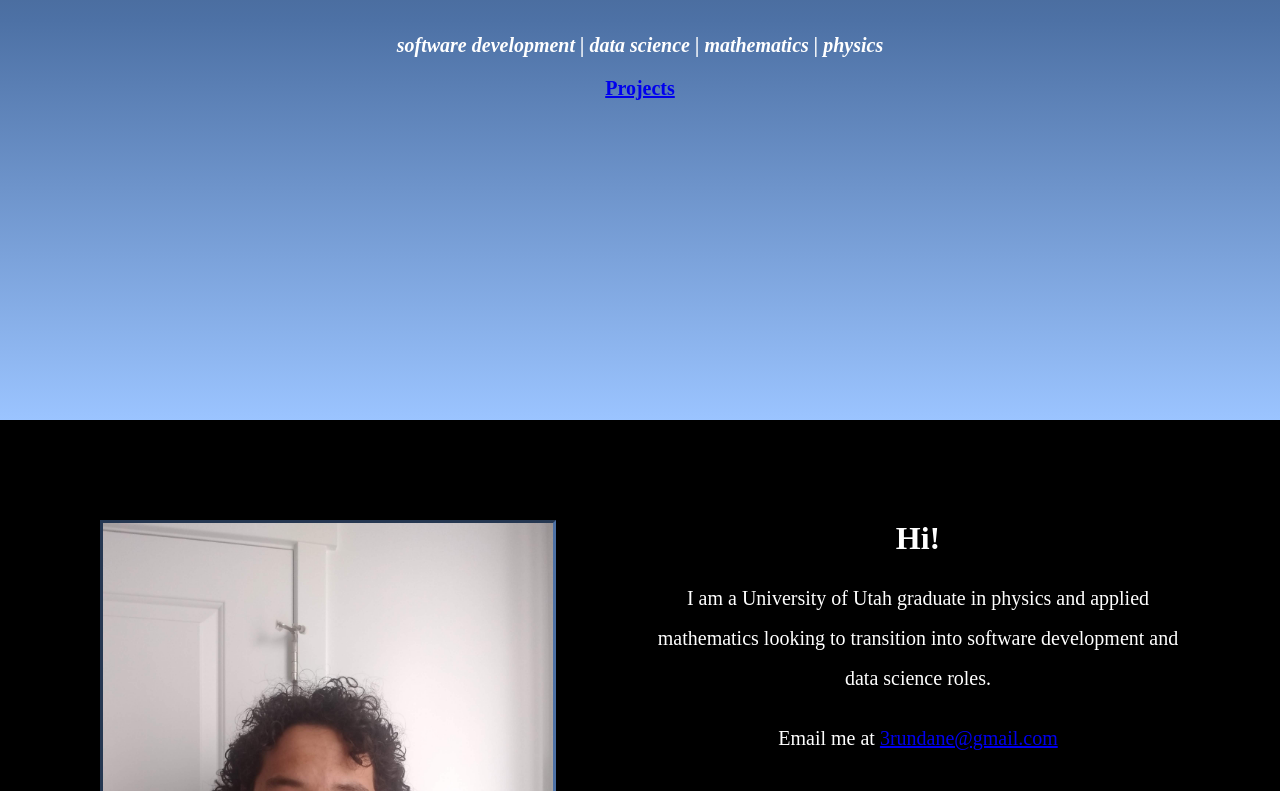
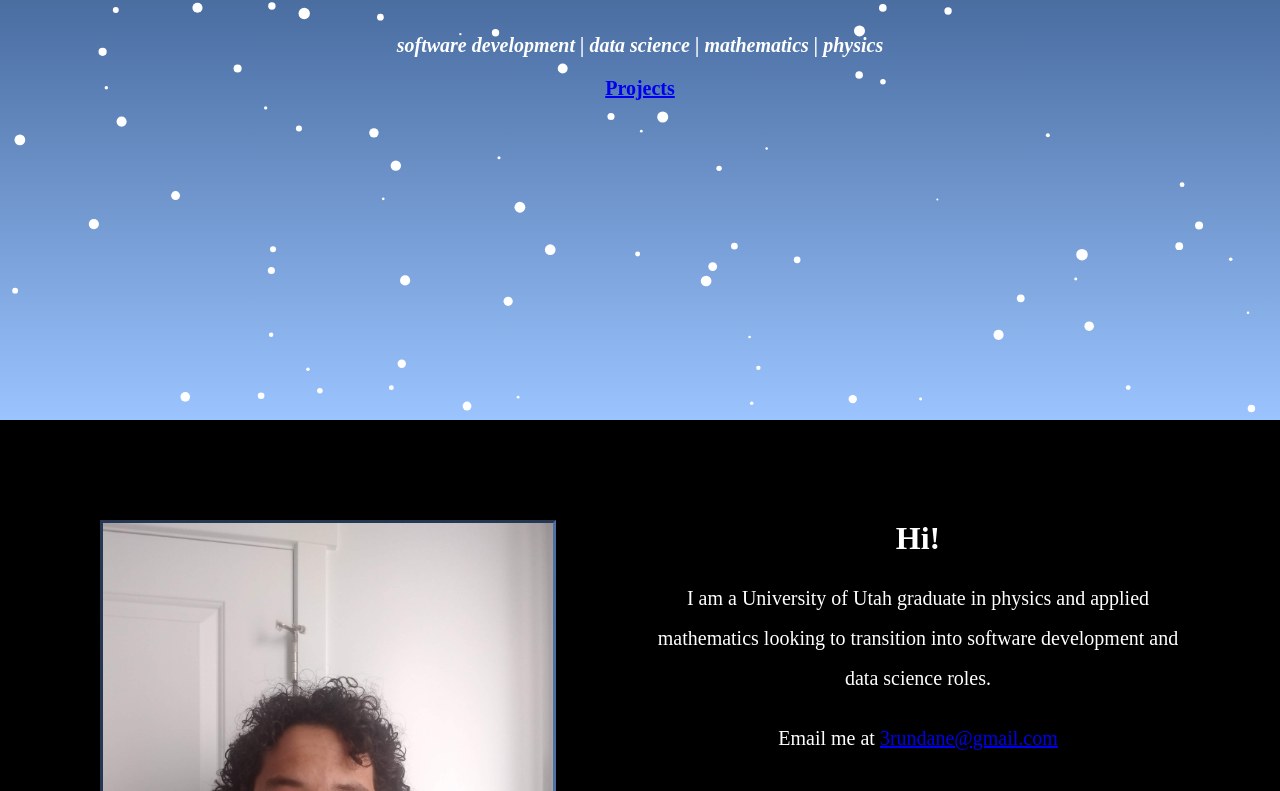
Before and after one commit to 3rundane/dane_website, a website: page index2.html in a window 1280 px wide. Shown: the part 380-1171 px from the top of the page. Drawn offline with Linux system fonts and the light colour scheme.

Commit message:
Add files via upload

```diff
--- /dev/null
+++ b/custom_particles.js
@@ -0,0 +1,147 @@
+//This is adapted code from a youtube tutorial from the channel FranksLaboratory. Definitely not my original idea.
+
+
+// const div = document.getElementById("particles-js");
+
+  /* create canvas element */
+  var canvas_el = document.createElement('canvas');
+//   canvas_el.className = pJS_canvas_class;
+
+  /* set size canvas */
+  canvas_el.style.width = "100%";
+  canvas_el.style.height = "100%";
+
+  /* append canvas */
+  var canvas = document.getElementById("particles-js").appendChild(canvas_el);
+
+const ctx = canvas.getContext('2d');
+canvas.width = window.innerWidth;
+canvas.height = window.innerHeight;
+
+let particlesArray; //was particleArray
+
+//get mouse position
+// let mouse = {
+//     x: null,
+//     y: null,
+//     radius: (canvas.height/80)*(canvas.width/80)
+// }
+
+// window.addEventListener('mousemove',function(event) {
+//     mouse.x = event.x;
+//     mouse.y = event.y;
+// }
+// )
+
+//create particle
+
+class Particle {
+    constructor(x,y,directionX,directionY,size,color) {
+        this.x = x;
+        this.y = y;
+        this.directionX = directionX;
+        this.directionY = directionY;
+        this.size = size;
+        this.color = color;
+    }
+    //method to draw individual particle
+    draw() {
+        ctx.beginPath();
+        ctx.arc(this.x,this.y,this.size,0,Math.PI*2,false);
+        ctx.fillStyle = 'white'; //problem here.
+        ctx.fill();
+    }
+    //check particle position
+
+    update() {
+        if (this.x > canvas.width || this.x < 0) {
+            this.directionX = -this.directionX;
+        }
+        if (this.y > canvas.height || this.y < 0) {
+            this.directionY = -this.directionY
+        }
+        //check collision detection
+        // let dx = mouse.x - this.x;
+        // let dy = mouse.y - this.y;
+        // let distance = Math.sqrt(dx*dx + dy*dy);
+        // if (distance < mouse.radius + this.size) {
+        //     if (mouse.x < this.x && this.x < canvas.width - this.size*10){
+        //         this.x +=10;
+        //     }
+        //     if (mouse.x > this.x && this.x > this.size *10){
+        //         this.x -=10;
+        //     }
+        //     if (mouse.y < this.y && this.y < canvas.height - this.size*10){
+        //         this.y +=10;
+        //     }
+        //     if (mouse.y > this.y && this.y > this.size*10) {
+        //         this.y -=10;
+        //     }
+        // }
+        this.x += this.directionX;
+        this.y += this.directionY;
+        //draw
+        this.draw();
+    }
+}
+
+function init() {
+    particlesArray = [];
+    let numberOfParticles = (canvas.height*canvas.width)/9000;
+    for (let i = 0; i < numberOfParticles; i++) {
+        let size = (Math.random()*5)+ 1;
+        let x = (Math.random() * ((innerWidth - size*2) - (size*2))+ size*2);
+        let y = (Math.random() * ((innerHeight - size*2) - (size*2))+ size*2);
+        let directionX = (Math.random()*5) - 2.5;
+        let directionY = (Math.random()*5) - 2.5;
+        let color = 'white';
+
+        particlesArray.push(new Particle(x,y,directionX,directionY,size,color));
+    }
+}
+
+//animation loop
+function animate() {
+    requestAnimationFrame(animate);
+    ctx.clearRect(0,0,innerWidth,innerHeight);
+
+    for (let i = 0; i < particlesArray.length; i++) {
+        particlesArray[i].update();
+    }
+    // connect();
+}
+
+// function connect() {
+//     let opacityValue = 1;
+//     for (let a = 0; a < particlesArray.length; a++) {
+//         for (let b = a; b < particlesArray.length; b++){
+//             let distance = ((particlesArray[a].x - particlesArray[b].x) * ( particlesArray[a].x - particleArray[b].x)) //problem here according to browser
+//             + ((particlesArray[a].y - particlesArray[b].y)*(particlesArray[a].y - particlesArray[b].y))
+//             if (distance < (canvas.width/7) * (canvas.height/7)) {
+//                 opacityValue = 1 - (distance/20000);
+//                 ctx.strokeStyle='rgba(140,85,31,' + opacityValue + ')';
+//                 ctx.linewidth = 1;
+//                 ctx.beginPath();
+//                 ctx.moveTo(particlesArray[a].x, particlesArray[a].y);
+//                 ctx.moveTo(particlesArray[b].x, particlesArray[b].y);
+//                 ctx.stroke();
+//             }
+//         }
+//     }
+// }
+
+window.addEventListener('resize', function(){
+    canvas.width = innerWidth;
+    canvas.height = innerHeight;
+    // mouse.radius = ((canvas.height/80)* (canvas.height/80));
+    init();
+    }
+);
+
+// window.addEventListener('mouseout', function(){
+//     mouse.x = undefined;
+//     mouse.y = undefined;
+// });
+
+init();
+animate();
--- a/index2.html
+++ b/index2.html
@@ -39,11 +39,15 @@
 		<h1 style="color:whitesmoke; margin:0; padding:20px; text-align: center;">3rundane@gmail.com</h1>
 	  </footer>
 	<!-- Import Particles.js and app.js files -->
+	<script src=
+		"custom_particles.js">
+	</script>
 	<!-- <script src=
 		"particles.js">
 	</script>
 	<script src="app.js">
 	</script> -->
+
 </body>
 
 </html>
```
Also changed, not shown: style2.css (+14 -0 lines).
